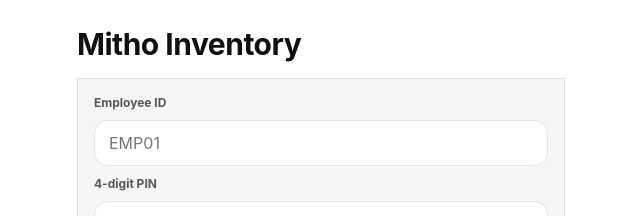
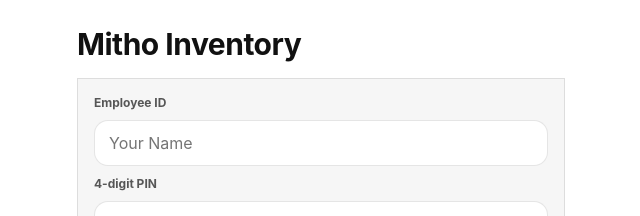
Before and after one commit to roshan438/mitho-inventory-app, a React (Vite) app: page / in a window 1280 px wide. Shown: the top 216 px of the page, without its empty margins (319-959 px from the left). Built offline with nearby package versions, Linux system fonts and the light colour scheme; no server answers.

Commit message:
password type added for security

```diff
--- a/src/pages/Login.jsx
+++ b/src/pages/Login.jsx
@@ -56,10 +56,11 @@ export default function Login() {
         <label className="label">Employee ID</label>
         <input
           className="input"
-          placeholder="EMP01"
+          placeholder="Your Name"
           value={employeeId}
           onChange={(e) => setEmployeeId(e.target.value)}
           autoCapitalize="characters"
+          autoComplete="username"
         />
 
         <label className="label">4-digit PIN</label>
@@ -70,6 +71,8 @@ export default function Login() {
           onChange={(e) => setPin(e.target.value)}
           inputMode="numeric"
           maxLength={4}
+          type="password"
+          autoComplete="current-password"
         />
 
         {err ? <div className="error">{err}</div> : null}
```
